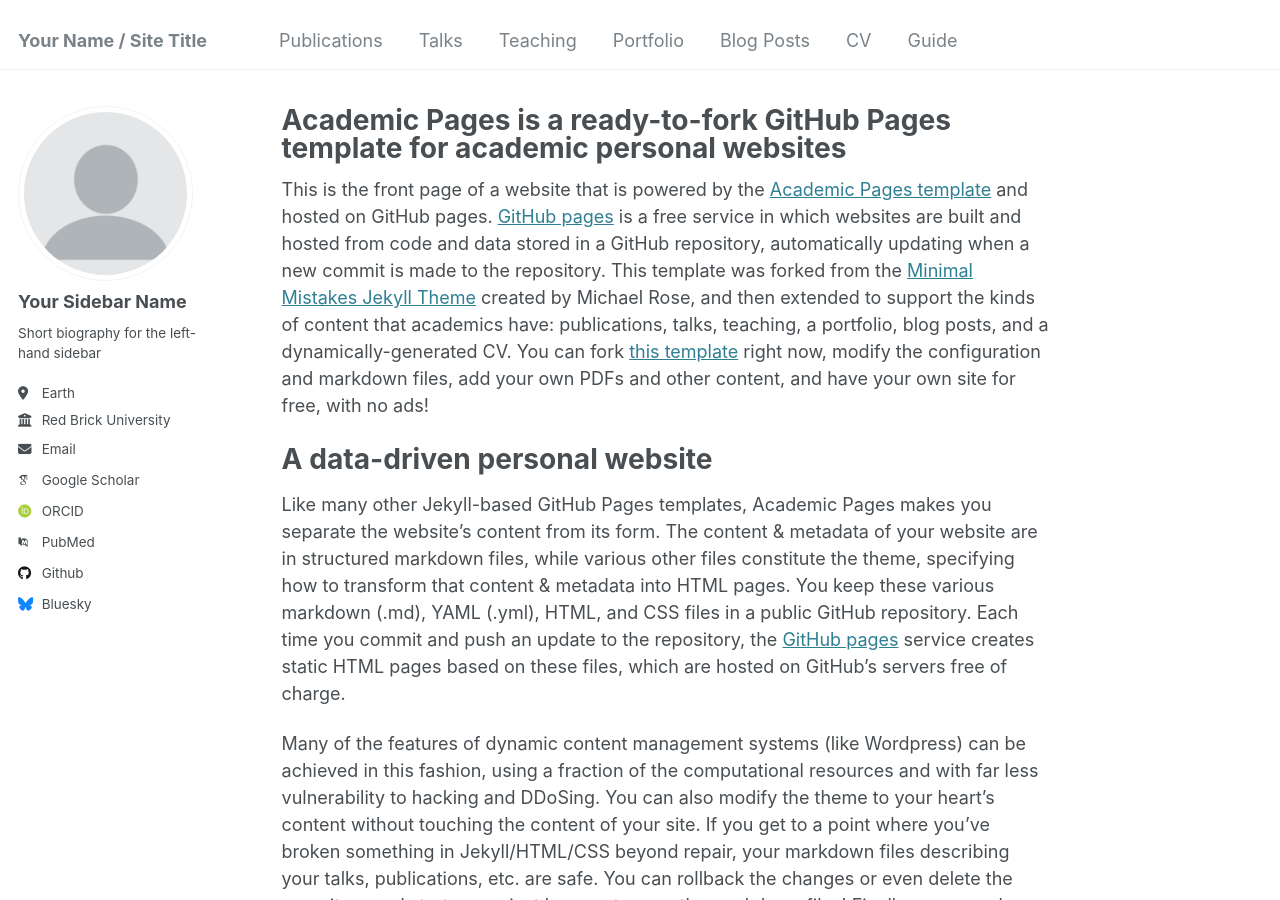
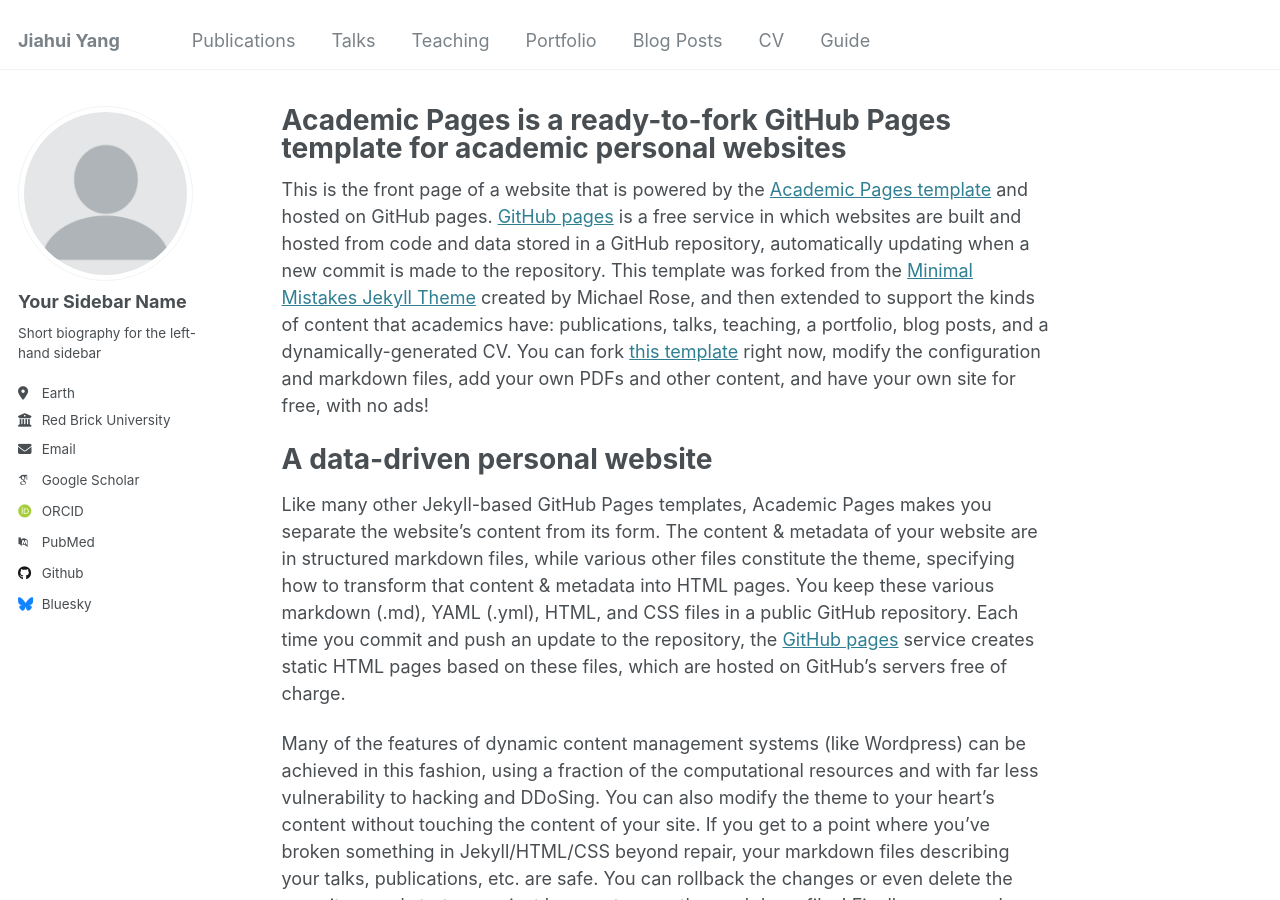
Before and after one commit to ClayUTK/intro, a Jekyll site: the page built from _pages/about.md, in a window 1280 px wide and 900 px high. Built offline with Jekyll 4.4.1, drawn with Linux system fonts in a browser that asks for light colours; some web fonts are replaced.

Commit message:
Update _config.yml

```diff
--- a/_config.yml
+++ b/_config.yml
@@ -8,7 +8,7 @@
 
 # Basic Site Settings
 locale                   : "en-US"
-title                    : "Your Name / Site Title"
+title                    : "Jiahui Yang"
 title_separator          : "-"
 name                     : &name "Your Name"
 description              : &description "personal description"
```
